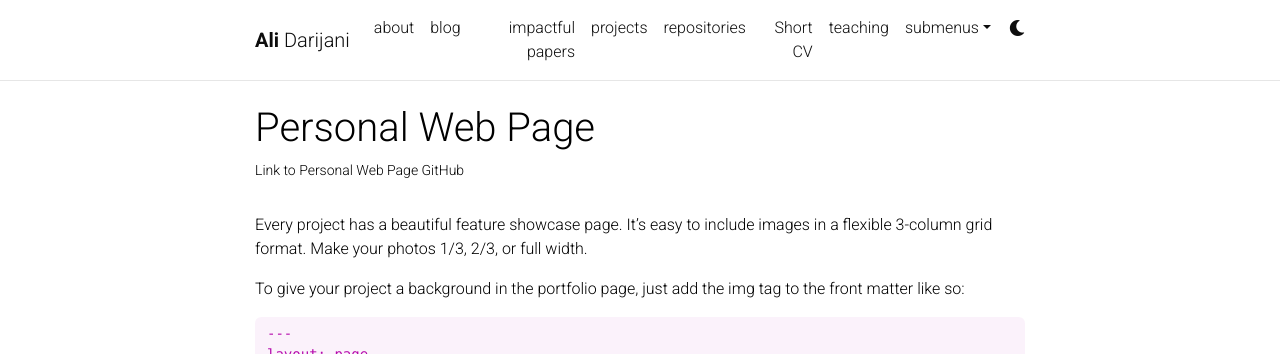
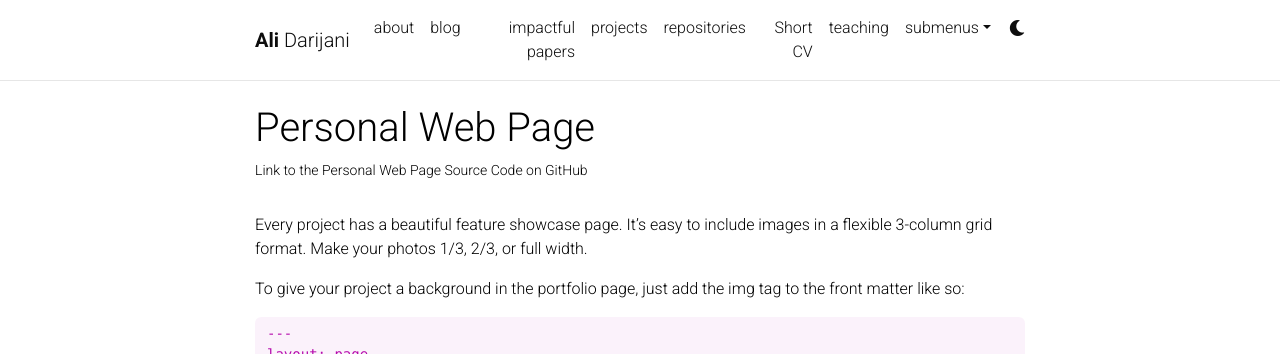
Before and after one commit to adarijani/adarijani.github.io_archived, a Jekyll site: the page built from _projects/2_project.md, in a window 1280 px wide and 900 px high. Shown: the top 354 px of the window. Built offline with Jekyll 4.4.1, drawn with Linux system fonts in a browser that asks for light colours; full-size pictures stand in for the smaller copies a plugin makes; comment, search, counter and statistics services are not loaded; a style sheet for code colours, icons or effects is not loaded.

Commit message:
datenkeit

```diff
--- a/_projects/2_project.md
+++ b/_projects/2_project.md
@@ -1,7 +1,7 @@
 ---
 layout: page
 title: Personal Web Page
-description: Link to Personal Web Page GitHub
+description: Link to the Personal Web Page Source Code on GitHub
 img: assets/img/prof_pic.jpg
 redirect: https://github.com/adarijani/adarijani.github.io
 importance: 3
```
